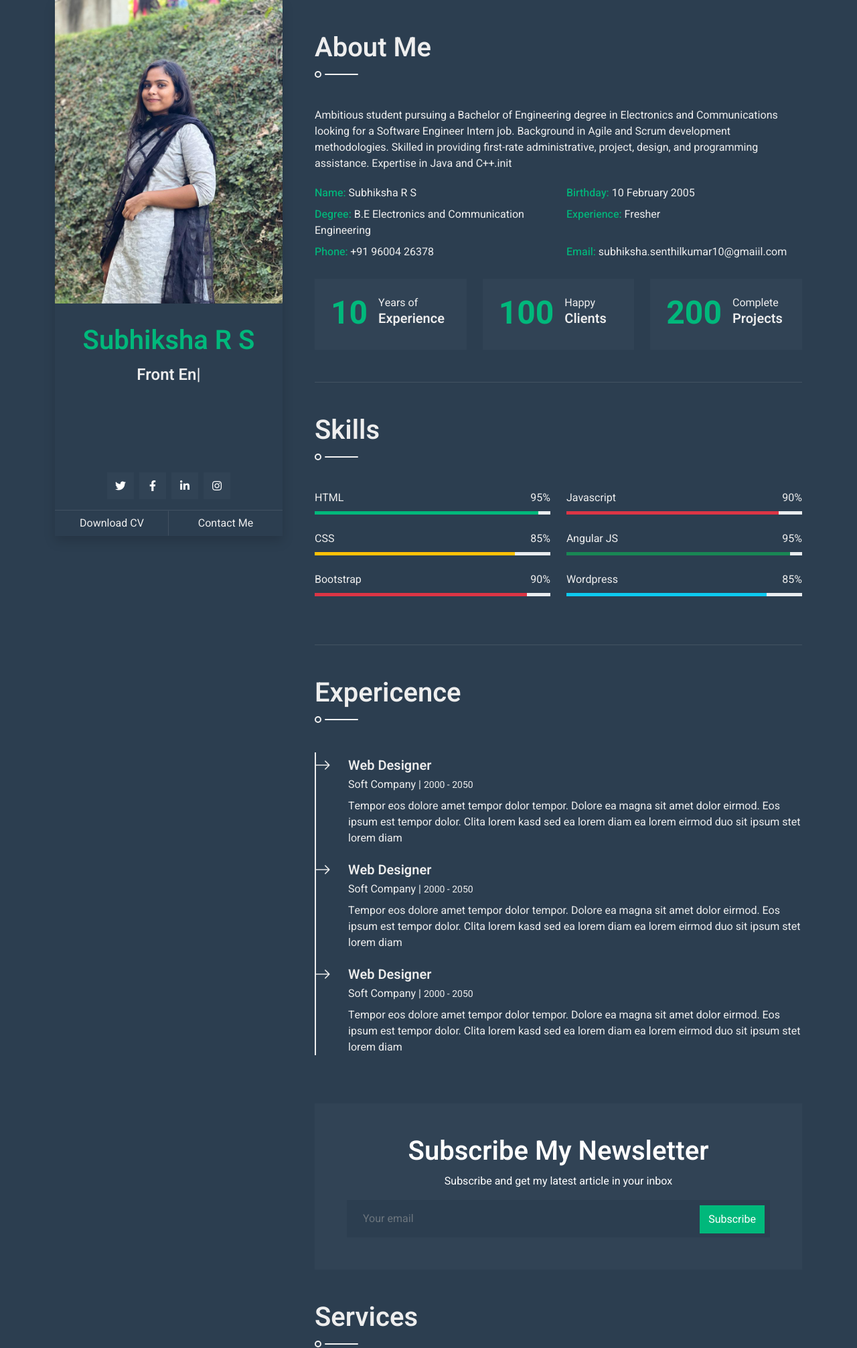
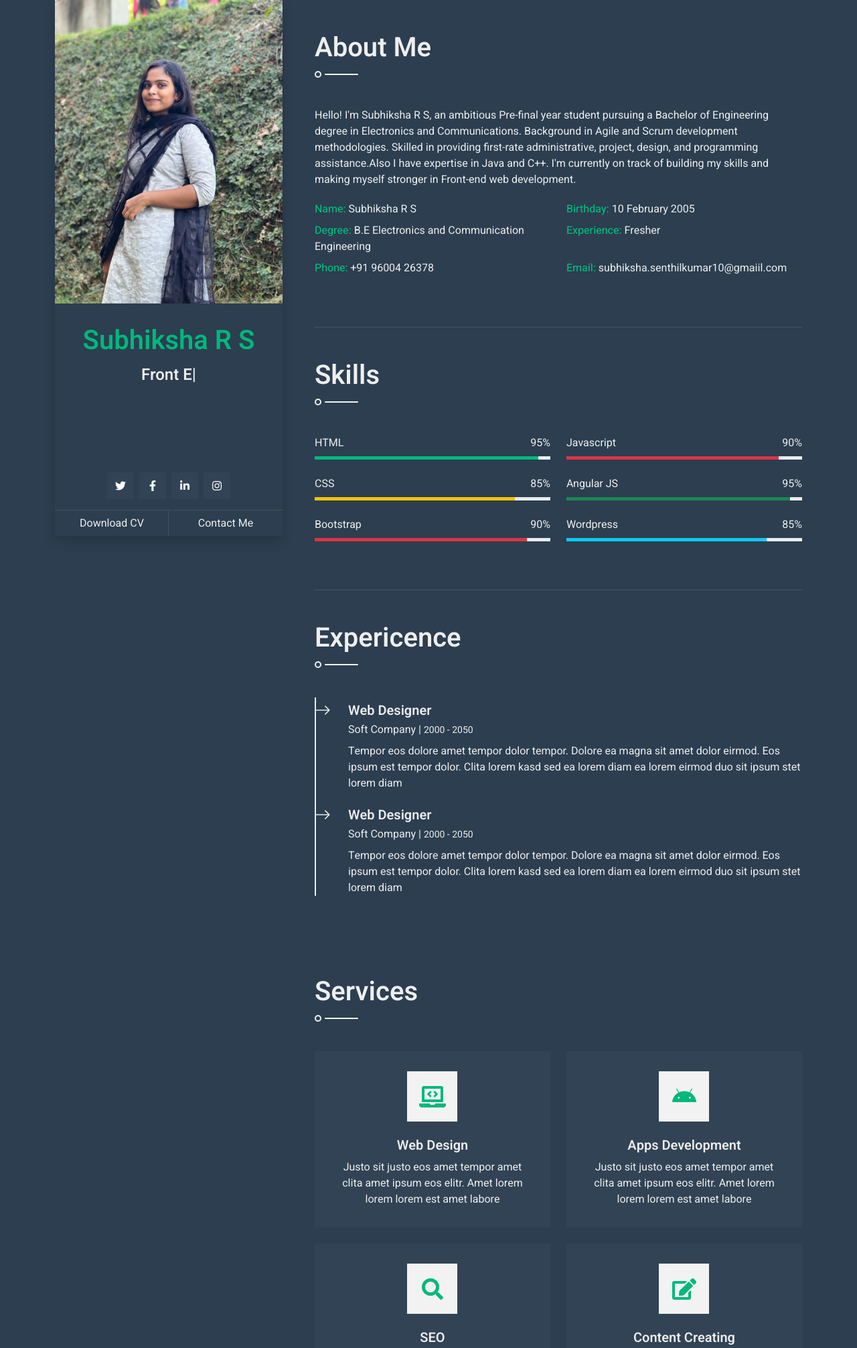
Before and after one commit to subhiksha-10/Portfolio, a plain HTML site: page index.html in a window 1280 px wide. Shown: the top 2012 px of the page at 67% size. Drawn offline with nearby package versions, Linux system fonts and the light colour scheme.

Commit message:
Portfolio

```diff
--- a/index.html
+++ b/index.html
@@ -70,11 +70,10 @@
                 <!-- About Start -->
                 <section class="py-5 border-bottom wow fadeInUp" data-wow-delay="0.1s">
                     <h1 class="title pb-3 mb-5">About Me</h1>
-                    <p> Ambitious student pursuing a Bachelor of Engineering degree in
-                        Electronics and Communications looking for a Software Engineer Intern
-                        job. Background in Agile and Scrum development methodologies.
+                    <p> Hello! I'm Subhiksha R S, an ambitious Pre-final year student pursuing a Bachelor of Engineering degree in
+                        Electronics and Communications. Background in Agile and Scrum development methodologies.
                         Skilled in providing first-rate administrative, project, design, and
-                        programming assistance. Expertise in Java and C++.init</p>
+                        programming assistance.Also I have expertise in Java and C++. I'm currently on track of building my skills and making myself stronger in Front-end web development.</p>
                     <div class="row mb-4">
                         <div class="col-sm-6 py-1">
                             <span class="fw-medium text-primary">Name:</span> Subhiksha R S
@@ -94,35 +93,6 @@
                         </div>
                         <div class="col-sm-6 py-1">
                             <span class="fw-medium text-primary">Email:</span> subhiksha.senthilkumar10@gmaiil.com
-                        </div>
-                    </div>
-                    <div class="row g-4">
-                        <div class="col-md-4 col-lg-6 col-xl-4">
-                            <div class="d-flex bg-secondary p-4">
-                                <h1 class="flex-shrink-0 display-5 text-primary mb-0" data-toggle="counter-up">10</h1>
-                                <div class="ps-3">
-                                    <p class="mb-0">Years of</p>
-                                    <h5 class="mb-0">Experience</h5>
-                                </div>
-                            </div>
-                        </div>
-                        <div class="col-md-4 col-lg-6 col-xl-4">
-                            <div class="d-flex bg-secondary p-4">
-                                <h1 class="flex-shrink-0 display-5 text-primary mb-0" data-toggle="counter-up">100</h1>
-                                <div class="ps-3">
-                                    <p class="mb-0">Happy</p>
-                                    <h5 class="mb-0">Clients</h5>
-                                </div>
-                            </div>
-                        </div>
-                        <div class="col-md-4 col-lg-6 col-xl-4">
-                            <div class="d-flex bg-secondary p-4">
-                                <h1 class="flex-shrink-0 display-5 text-primary mb-0" data-toggle="counter-up">200</h1>
-                                <div class="ps-3">
-                                    <p class="mb-0">Complete</p>
-                                    <h5 class="mb-0">Projects</h5>
-                                </div>
-                            </div>
                         </div>
                     </div>
                 </section>
@@ -222,33 +192,10 @@
                                 ipsum est tempor dolor. Clita lorem kasd sed ea lorem diam ea lorem eirmod duo sit ipsum
                                 stet lorem diam</p>
                         </div>
-                        <div class="position-relative mb-4">
-                            <span class="bi bi-arrow-right fs-4 text-light position-absolute"
-                                style="top: -5px; left: -50px;"></span>
-                            <h5 class="mb-1">Web Designer</h5>
-                            <p class="mb-2">Soft Company | <small>2000 - 2050</small></p>
-                            <p>Tempor eos dolore amet tempor dolor tempor. Dolore ea magna sit amet dolor eirmod. Eos
-                                ipsum est tempor dolor. Clita lorem kasd sed ea lorem diam ea lorem eirmod duo sit ipsum
-                                stet lorem diam</p>
-                        </div>
                     </div>
                 </section>
                 <!-- Expericence End -->
 
-                <!-- Subscribe Start -->
-                <section class="wow fadeInUp" data-wow-delay="0.1s">
-                    <div class="bg-secondary text-center p-5">
-                        <h1 class="text-white font-weight-bold">Subscribe My Newsletter</h1>
-                        <p class="text-white">Subscribe and get my latest article in your inbox</p>
-                        <div class="position-relative w-100">
-                            <input class="form-control bg-dark border-0 w-100 py-3 ps-4 pe-5" type="text"
-                                placeholder="Your email">
-                            <button type="button"
-                                class="btn btn-primary py-2 position-absolute top-0 end-0 mt-2 me-2">Subscribe</button>
-                        </div>
-                    </div>
-                </section>
-                <!-- Subscribe End -->
 
                 <!-- Services Start -->
                 <section class="py-5 border-bottom wow fadeInUp" data-wow-delay="0.1s">
@@ -356,7 +303,7 @@
 
                 <!-- Testimonial Start -->
                 <section class="py-5 border-bottom wow fadeInUp" data-wow-delay="0.1s">
-                    <h1 class="title pb-3 mb-5">Testimonial</h1>
+                    <h1 class="title pb-3 mb-5">Reference</h1>
                     <div class="owl-carousel testimonial-carousel">
                         <div class="text-left">
                             <i class="fa fa-3x fa-quote-left text-primary mb-4"></i>
@@ -384,19 +331,6 @@
                                 </div>
                             </div>
                         </div>
-                        <div class="text-left">
-                            <i class="fa fa-3x fa-quote-left text-primary mb-4"></i>
-                            <p class="fs-4 mb-4">Dolor eirmod diam stet kasd sed. Aliqu rebum est eos. Rebum elitr
-                                dolore et eos labore, stet justo sed est sed. Diam sed sed dolor stet accusam amet
-                                eirmod eos, labore diam clita</p>
-                            <div class="d-flex align-items-center">
-                                <img class="img-fluid" src="img/testimonial-3.jpg" style="width: 60px; height: 60px;">
-                                <div class="ps-3">
-                                    <p class="text-primary fs-5 mb-1">Client Name</p>
-                                    <i>Profession</i>
-                                </div>
-                            </div>
-                        </div>
                     </div>
                 </section>
                 <!-- Testimonial End -->
@@ -404,9 +338,6 @@
                 <!-- Contact Start -->
                 <section class="py-5 wow fadeInUp" data-wow-delay="0.1s" id="contact">
                     <h1 class="title pb-3 mb-5">Contact Me</h1>
-                    <p class="mb-4">The contact form is currently inactive. Get a functional and working contact form
-                        with Ajax & PHP in a few minutes. Just copy and paste the files, add a little code and you're
-                        done. <a href="https://htmlcodex.com/contact-form">Download Now</a></p>
                     <form>
                         <div class="row g-3">
                             <div class="col-md-6">
```
